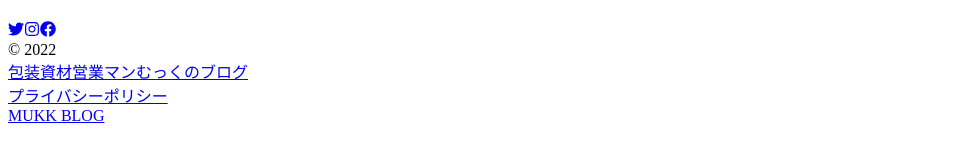
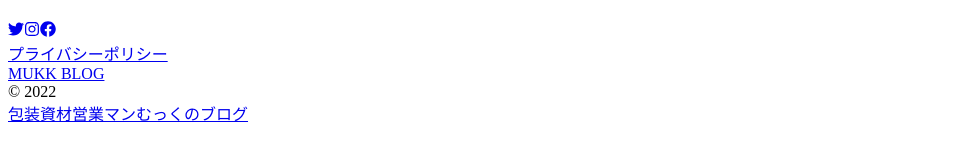
Before and after one commit to knm22mukk/mukk-houzai-blog, a Next.js app: page /contact in a window 1280 px wide. Shown: the part 552-714 px from the top of the page, without its empty margins (0-974 px from the left). Built offline with nearby package versions, Linux system fonts and the light colour scheme; no server answers.

Commit message:
ButtonとFooterの見た目の一部変更

```diff
--- a/src/components/Button.js
+++ b/src/components/Button.js
@@ -1,6 +1,6 @@
 export default function Button({ title }) {
   return (
-    <button className='py-2 sm:py-4 px-4 sm:px-10 text-xl lg:text-xl lg:font-bold text-white bg-indigo-500 hover:bg-indigo-600 rounded border-indigo-500 transition duration-150 ease-in-out'>
+    <button className='py-4 px-10 text-xl hover:text-5xl font-bold text-white bg-gradient-to-r from-blue-400 hover:from-indigo-500 to-indigo-500 hover:to-blue-400 rounded border-indigo-500 transition duration-150 ease-in-out'>
       {title}
     </button>
   );
--- a/src/components/Footer.js
+++ b/src/components/Footer.js
@@ -11,16 +11,16 @@ export default function Footer() {
           <SocialIcons kind='instagram' href={siteMetadata.instagram} />
           <SocialIcons kind='facebook' href={siteMetadata.facebook} />
         </div>
-        <div className='flex my-2 space-x-2 text-sm'>
-          <div>{`© ${new Date().getFullYear()}`}</div>
-          <Link href='/'>{siteMetadata.title}</Link>
-        </div>
         <div className='mb-3 text-sm'>
           <Link href='/privacypolicy'>プライバシーポリシー</Link>
         </div>
         <div className='mb-3 text-sm'>
           <Link href={siteMetadata.github}>{siteMetadata.headerTitle}</Link>
         </div>
+        <div className='flex my-2 space-x-2 text-sm'>
+          <div>{`© ${new Date().getFullYear()}`}</div>
+          <Link href='/'>{siteMetadata.title}</Link>
+        </div>
       </div>
     </footer>
   );
```
